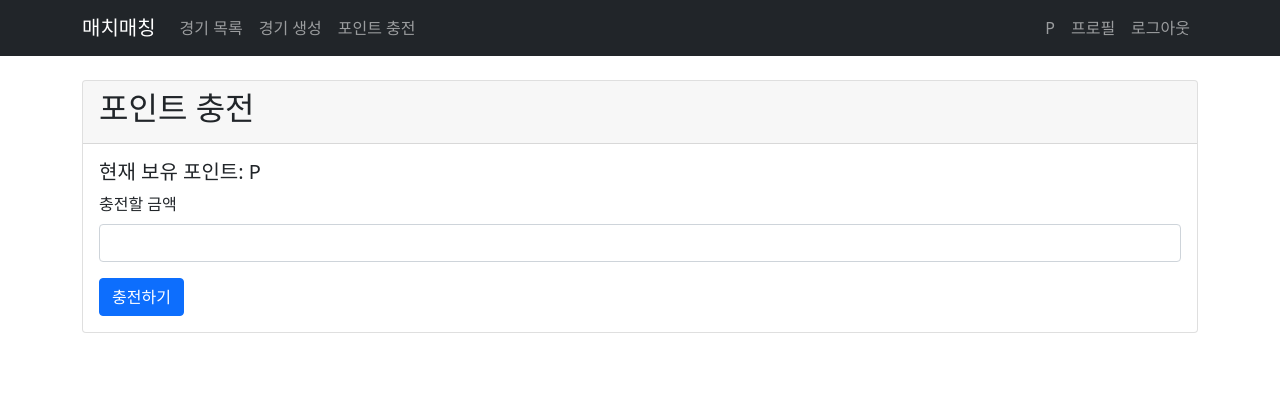
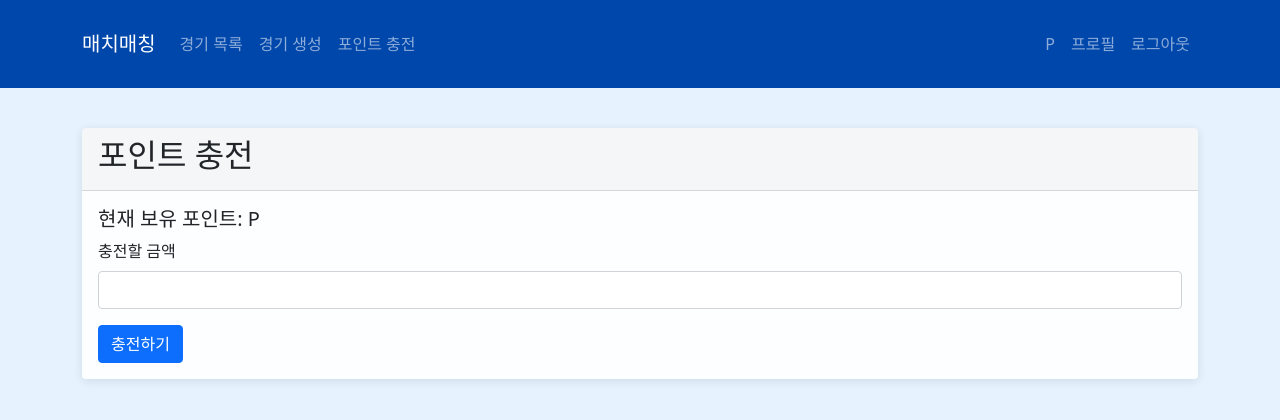
Before and after one commit to kurungzi/pri_project, a Django app: page /points/charge/ in a window 1280 px wide. Shown: the top 420 px of the page. Run offline with Django 5.2, Linux system fonts and the light colour scheme; a user stored in the database is signed in; data comes from the database, SQL or seed files in the repository.

Commit message:
색상 변경

```diff
--- a/templates/baseball_matching/base.html
+++ b/templates/baseball_matching/base.html
@@ -4,9 +4,34 @@
 <head>
     <title>{% block title %}매치매칭{% endblock %}</title>
     <link href="https://cdn.jsdelivr.net/npm/bootstrap@5.1.3/dist/css/bootstrap.min.css" rel="stylesheet">
+    <style>
+        .navbar {
+            background-color: #0047ab !important; /* 원하는 파란색 색상 코드로 변경 가능 */
+        }
+
+        body {
+            background-color: #e6f3ff !important;
+        }
+
+        .container {
+        padding-top: 1rem;
+        padding-bottom: 1rem;
+    }
+        .card {
+        background-color: rgba(255, 255, 255, 0.9);
+        box-shadow: 0 2px 10px rgba(0, 0, 0, 0.1);
+        border: none;
+        transition: transform 0.2s;
+    }
+
+        .card:hover {
+            transform: translateY(-5px);
+        }
+
+    </style>
 </head>
 <body>
-    <nav class="navbar navbar-expand-lg navbar-dark bg-dark">
+    <nav class="navbar navbar-expand-lg navbar-dark">
         <div class="container">
             <a class="navbar-brand" href="{% url 'baseball_matching:main' %}">매치매칭</a>
             <button class="navbar-toggler" type="button" data-bs-toggle="collapse" data-bs-target="#navbarNav">
```
